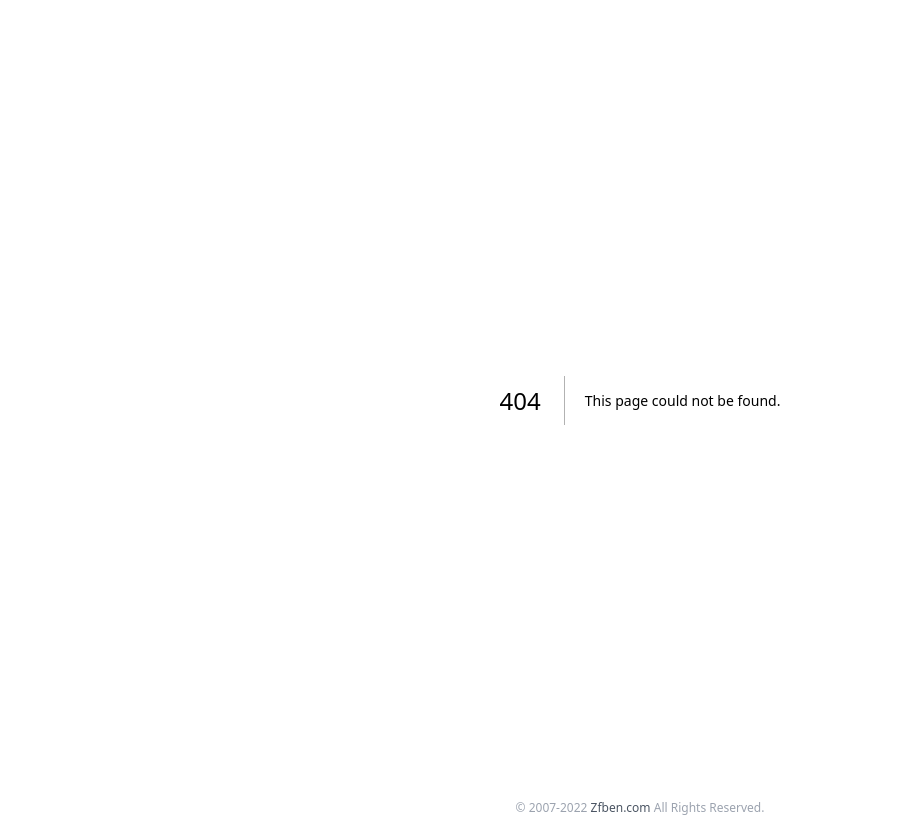
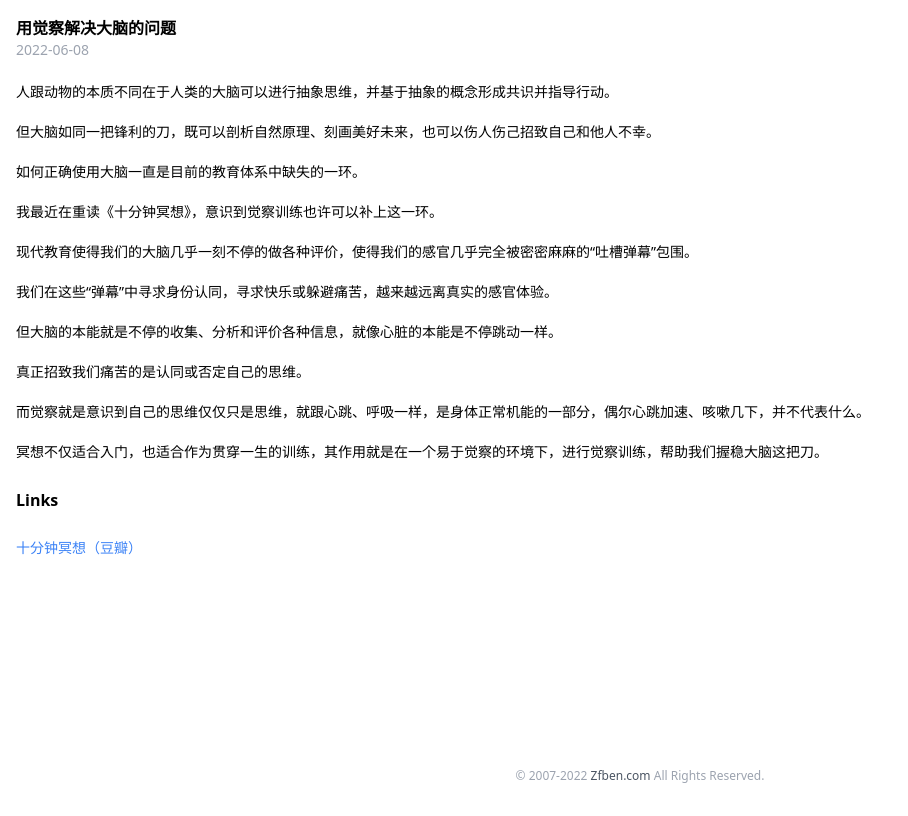
Before and after one commit to zfben/zfben.github.io, a Next.js app: page /blog/2022-06-08 in a window 1280 px wide. Before the commit this address had no page. Shown: the whole page, without its empty margins (0-908 px from the left). Built offline with nearby package versions, Linux system fonts and the light colour scheme.

Commit message:
new post

```diff
--- /dev/null
+++ b/pages/blog/2022-06-08.mdx
@@ -0,0 +1,32 @@
+import BlogPost from 'components/blog-post'
+
+export const meta = {
+  title: '用觉察解决大脑的问题',
+  date: '2022-06-08',
+}
+
+export default ({ children }) => <BlogPost meta={meta}>{children}</BlogPost>;
+
+人跟动物的本质不同在于人类的大脑可以进行抽象思维，并基于抽象的概念形成共识并指导行动。
+
+但大脑如同一把锋利的刀，既可以剖析自然原理、刻画美好未来，也可以伤人伤己招致自己和他人不幸。
+
+如何正确使用大脑一直是目前的教育体系中缺失的一环。
+
+我最近在重读《十分钟冥想》，意识到觉察训练也许可以补上这一环。
+
+现代教育使得我们的大脑几乎一刻不停的做各种评价，使得我们的感官几乎完全被密密麻麻的“吐槽弹幕”包围。
+
+我们在这些“弹幕”中寻求身份认同，寻求快乐或躲避痛苦，越来越远离真实的感官体验。
+
+但大脑的本能就是不停的收集、分析和评价各种信息，就像心脏的本能是不停跳动一样。
+
+真正招致我们痛苦的是认同或否定自己的思维。
+
+而觉察就是意识到自己的思维仅仅只是思维，就跟心跳、呼吸一样，是身体正常机能的一部分，偶尔心跳加速、咳嗽几下，并不代表什么。
+
+冥想不仅适合入门，也适合作为贯穿一生的训练，其作用就是在一个易于觉察的环境下，进行觉察训练，帮助我们握稳大脑这把刀。
+
+## Links
+
+- [十分钟冥想（豆瓣）](https://book.douban.com/subject/34888157/)
--- a/pages/blog/index.tsx
+++ b/pages/blog/index.tsx
@@ -6,6 +6,10 @@ import { Feed } from 'feed'
 import { writeFileSync } from 'fs'
 
 const posts = [
+  {
+    title: '用觉察解决大脑的问题',
+    date: '2022-06-08',
+  },
   {
     title: '我常用的读书软件',
     date: '2022-05-29',
@@ -53,6 +57,7 @@ export const getStaticProps = async () => {
     id: `https://zfben.com/blog/${p.date}`,
     link: `https://zfben.com/blog/${p.date}`,
     date: new Date(p.date),
+    content: `Please read the article at <a href="https://zfben.com/blog/${p.date}">https://zfben.com/blog/${p.date}</a>`
   }))
 
   writeFileSync('public/blog.rss.xml', feed.rss2())
```
Also changed, not shown: 2 other files (tests, documents, lock files or other folders).
